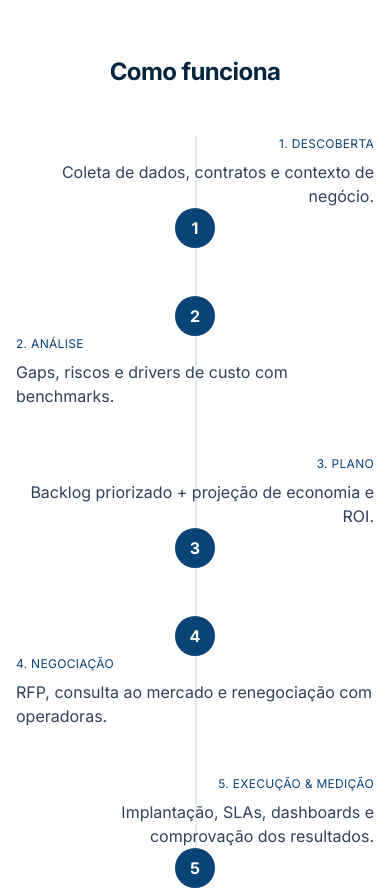
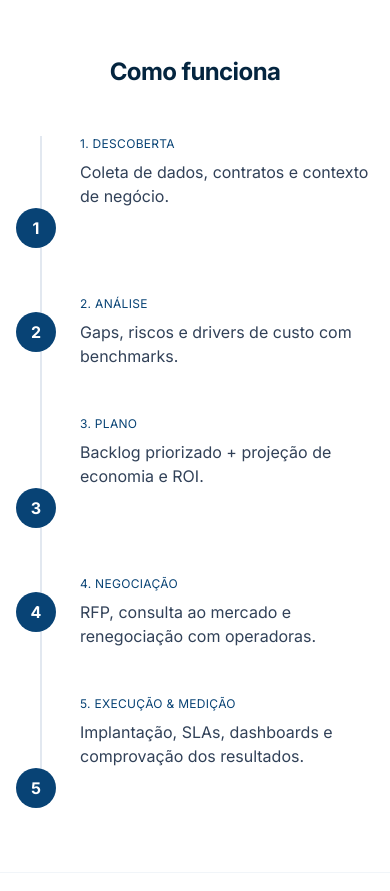
Before and after one commit to moAI-Tech/moAI-Home, a website: page dist/consultoria.html in a window 390 px wide. Shown: the part 2380-3271 px from the top of the page. Drawn offline with Linux system fonts and the light colour scheme.

Commit message:
refactor: improve HTML structure and comments for clarity

```diff
--- a/dist/consultoria.html
+++ b/dist/consultoria.html
@@ -18,7 +18,6 @@
   <meta property="og:site_name" content="moAI TECH" />
   <meta name="twitter:card" content="summary_large_image" />
 
-  <!-- Título e descrição -->
   <title>Consultoria em Telecom — moAI TECH</title>
   <meta name="description"
     content="Consultoria em Telecom para mapear, otimizar e reduzir custos. Modelo WIN-WIN opcional, com pagamento atrelado à economia comprovada." />
@@ -32,31 +31,30 @@
   <meta name="apple-mobile-web-app-title" content="moAI TECH" />
   <link rel="manifest" href="/assets/favicon.ico/site.webmanifest" />
 
-  <!-- Fontes (se usar Google Fonts) -->
+  <!-- Fonte -->
   <link rel="preconnect" href="https://fonts.googleapis.com" />
   <link rel="preconnect" href="https://fonts.gstatic.com" crossorigin />
   <link href="https://fonts.googleapis.com/css2?family=Inter:wght@400;500;600;700;800&display=swap" rel="stylesheet" />
 
-  <!-- Tailwind (bundle compilado) -->
+  <!-- Tailwind -->
   <link rel="stylesheet" href="./assets/styles.css" />
 
-  <!-- Estilos específicos da página -->
+  <!-- Estilos específicos -->
   <style>
     body {
-      background: radial-gradient(1100px 520px at 100% -50%,
-          rgba(8, 67, 117, 0.06),
-          transparent);
+      background: radial-gradient(1100px 520px at 100% -50%, rgba(8, 67, 117, .06), transparent);
     }
 
     .card {
-      box-shadow: 0 8px 28px rgba(8, 67, 117, 0.08);
+      box-shadow: 0 8px 28px rgba(8, 67, 117, .08);
     }
 
-    /* Timeline */
+    /* ===== Timeline ===== */
     .timeline {
       position: relative;
     }
 
+    /* linha central */
     .timeline::before {
       content: "";
       position: absolute;
@@ -65,26 +63,65 @@
       bottom: 0;
       width: 2px;
       background: #e2e8f0;
+      /* slate-200 */
       transform-origin: top;
       transform: scaleY(0);
-      animation: timelineGrow .7s ease-out forwards;
+      transition: transform .7s ease-out;
     }
 
-    @keyframes timelineGrow {
-      to {
+    /* ativa animação quando entra em viewport */
+    .timeline.is-visible::before {
       transform: scaleY(1);
+    }
+
+    /* Mobile: linha à esquerda, dot alinhado, texto à direita */
+    @media (max-width: 767px) {
+      .timeline::before {
+        left: 1.5rem;
+      }
+
+      /* 24px */
+      .timeline ol {
+        gap: 2rem;
+      }
+
+      .timeline li {
+        display: grid;
+        grid-template-columns: 3rem 1fr;
+        /* coluna do dot + coluna do texto */
+        align-items: center;
+        column-gap: 1rem;
+      }
+
+      /* qualquer bloco que não seja o dot vira texto na coluna 2 */
+      .timeline li>div:not(.dot) {
+        grid-column: 2;
+        text-align: left !important;
+        padding: 0 !important;
+      }
+
+      /* dot fica na coluna 1 */
+      .timeline li>.dot {
+        grid-column: 1;
+        margin: 0;
+        /* remove mx-auto */
+      }
+
+      /* esconde os placeholders "hidden md:block" no mobile (garantia extra) */
+      .timeline li>.hidden {
+        display: none;
       }
     }
 
+    /* Acessibilidade: respeita preferência por menos animação */
     @media (prefers-reduced-motion: reduce) {
       .timeline::before {
-        animation: none;
+        transition: none;
         transform: none;
       }
     }
   </style>
 </head>
-
 
 <body class="min-h-screen text-slate-800">
   <!-- Header -->
@@ -124,7 +161,7 @@
   </header>
 
   <main>
-    <!-- Hero: proposta clara + prova social -->
+    <!-- Hero -->
     <section class="bg-gradient-to-b from-white to-brand-50/40">
       <div class="mx-auto max-w-7xl px-4 py-16 grid gap-8 md:grid-cols-2 items-center">
         <div>
@@ -150,7 +187,7 @@
           <p class="mt-3 text-xs text-slate-500">* Diagnóstico inicial sem custo e sem vínculo.</p>
         </div>
 
-        <!-- KPIs/Provas -->
+        <!-- KPIs -->
         <div class="grid grid-cols-2 gap-4">
           <div class="rounded-2xl bg-white p-5 border border-slate-100 card">
             <div class="text-2xl font-extrabold text-brand-800">30–40%</div>
@@ -172,7 +209,7 @@
       </div>
     </section>
 
-    <!-- O que está incluso (frentes de atuação) -->
+    <!-- O que fazemos -->
     <section class="mx-auto max-w-7xl px-4 py-16">
       <header class="mb-8">
         <h2 class="text-2xl md:text-3xl font-bold tracking-tight text-brand-900">O que fazemos na prática</h2>
@@ -216,17 +253,14 @@
         </div>
         <div class="rounded-2xl border border-slate-100 bg-white p-6 card">
           <h3 class="font-semibold text-slate-900">Independência Total</h3>
-          <p class="mt-3 text-sm text-slate-600">
-            Não somos associados a nenhuma operadora. Indicamos apenas o que <strong>melhor atende</strong> em preço e
-            qualidade para o seu caso.
+          <p class="mt-3 text-sm text-slate-600">Não somos associados a nenhuma operadora. Indicamos apenas o que
+            <strong>melhor atende</strong> em preço e qualidade para o seu caso.
           </p>
         </div>
         <div class="rounded-2xl border border-slate-100 bg-white p-6 card">
           <h3 class="font-semibold text-slate-900">Modelo WIN‑WIN (opcional)</h3>
-          <p class="mt-3 text-sm text-slate-600">
-            Se preferir, trabalhamos por <strong>success fee</strong>: você só paga após a <strong>comprovação da
-              economia</strong>.
-          </p>
+          <p class="mt-3 text-sm text-slate-600">Se preferir, trabalhamos por <strong>success fee</strong>: você só paga
+            após a <strong>comprovação da economia</strong>.</p>
         </div>
       </div>
       <div class="mt-8">
@@ -236,16 +270,13 @@
       </div>
     </section>
 
-    <!-- Como funciona (linha do tempo com animação) -->
+    <!-- Como funciona (timeline) -->
     <section id="como-funciona" class="bg-white/60 border-y border-slate-100">
       <div class="mx-auto max-w-5xl px-4 py-16">
         <h2 class="text-2xl md:text-3xl font-bold tracking-tight text-brand-900 text-center">Como funciona</h2>
 
         <div class="relative mt-12 timeline">
-          <!-- (sem div da linha; a linha é o ::before do .timeline) -->
-
           <ol class="space-y-12 relative z-10">
-            <!-- Etapa 1 -->
             <li
               class="md:flex items-center reveal opacity-0 translate-y-6 transition duration-700 ease-out transform-gpu">
               <div class="md:w-1/2 md:pr-8 text-right">
@@ -258,7 +289,6 @@
               <div class="hidden md:block md:w-1/2"></div>
             </li>
 
-            <!-- Etapa 2 -->
             <li
               class="md:flex items-center reveal opacity-0 translate-y-6 transition duration-700 ease-out transform-gpu">
               <div class="hidden md:block md:w-1/2"></div>
@@ -271,7 +301,6 @@
               </div>
             </li>
 
-            <!-- Etapa 3 -->
             <li
               class="md:flex items-center reveal opacity-0 translate-y-6 transition duration-700 ease-out transform-gpu">
               <div class="md:w-1/2 md:pr-8 text-right">
@@ -284,7 +313,6 @@
               <div class="hidden md:block md:w-1/2"></div>
             </li>
 
-            <!-- Etapa 4 -->
             <li
               class="md:flex items-center reveal opacity-0 translate-y-6 transition duration-700 ease-out transform-gpu">
               <div class="hidden md:block md:w-1/2"></div>
@@ -297,7 +325,6 @@
               </div>
             </li>
 
-            <!-- Etapa 5 -->
             <li
               class="md:flex items-center reveal opacity-0 translate-y-6 transition duration-700 ease-out transform-gpu">
               <div class="md:w-1/2 md:pr-8 text-right">
@@ -314,7 +341,7 @@
       </div>
     </section>
 
-    <!-- Benefícios para o cliente -->
+    <!-- Benefícios -->
     <section class="mx-auto max-w-7xl px-4 py-16">
       <h2 class="text-2xl md:text-3xl font-bold tracking-tight text-brand-900">Benefícios para sua empresa</h2>
       <div class="mt-8 grid gap-6 md:grid-cols-3">
@@ -342,7 +369,7 @@
       </div>
     </section>
 
-    <!-- FAQ curto -->
+    <!-- FAQ -->
     <section class="mx-auto max-w-7xl px-4 pb-16">
       <h2 class="text-2xl md:text-3xl font-bold tracking-tight text-brand-900">Perguntas frequentes</h2>
       <div class="mt-8 grid gap-6 md:grid-cols-2">
@@ -355,9 +382,8 @@
               <path stroke-linecap="round" stroke-linejoin="round" stroke-width="2" d="M19 9l-7 7-7-7" />
             </svg>
           </summary>
-          <p class="mt-2 text-sm text-slate-600">
-            Sim, é opcional. No modelo WIN‑WIN o pagamento acontece apenas após a <strong>comprovação da
-              economia</strong>.
+          <p class="mt-2 text-sm text-slate-600">Sim, é opcional. No modelo WIN‑WIN o pagamento acontece apenas após a
+            <strong>comprovação da economia</strong>.
           </p>
         </details>
         <details class="group rounded-2xl border border-slate-200 bg-white p-6 open:shadow-soft">
@@ -369,10 +395,8 @@
               <path stroke-linecap="round" stroke-linejoin="round" stroke-width="2" d="M19 9l-7 7-7-7" />
             </svg>
           </summary>
-          <p class="mt-2 text-sm text-slate-600">
-            <strong>Não.</strong> Somos independentes e indicamos somente soluções que melhor atendam ao seu caso em
-            preço e qualidade.
-          </p>
+          <p class="mt-2 text-sm text-slate-600"><strong>Não.</strong> Somos independentes e indicamos somente soluções
+            que melhor atendam ao seu caso em preço e qualidade.</p>
         </details>
       </div>
       <div class="mt-10">
@@ -392,7 +416,6 @@
     // Ano no footer
     document.getElementById('y').textContent = new Date().getFullYear();
 
-    // Toggle do menu mobile
     function toggleMenu() {
       const mnav = document.getElementById('mnav');
       const btn = document.getElementById('menuBtn');
@@ -403,6 +426,22 @@
 
     (function () {
       const prefersReduced = window.matchMedia('(prefers-reduced-motion: reduce)').matches;
+
+      // Ativa animação da linha quando a timeline entra em viewport
+      const tl = document.querySelector('#como-funciona .timeline');
+      if (tl && !prefersReduced) {
+        const obsLine = new IntersectionObserver((entries) => {
+          entries.forEach(e => {
+            if (e.isIntersecting) {
+              tl.classList.add('is-visible');
+              obsLine.disconnect();
+            }
+          });
+        }, { threshold: 0.15 });
+        obsLine.observe(tl);
+      } else if (tl) {
+        tl.classList.add('is-visible'); // sem animação, mas mostra a linha
+      }
 
       // Itens: fade + slide + pop do marcador
       const items = document.querySelectorAll('#como-funciona .reveal');
@@ -417,8 +456,7 @@
         return;
       }
 
-      const io = new IntersectionObserver(
-        (entries) => {
+      const io = new IntersectionObserver((entries) => {
         entries.forEach((entry) => {
           if (entry.isIntersecting) {
             const el = entry.target;
@@ -434,9 +472,7 @@
             io.unobserve(el);
           }
         });
-        },
-        { threshold: 0.2 }
-      );
+      }, { threshold: 0.2 });
 
       items.forEach((el) => io.observe(el));
     })();
```
Lines whose indentation alone changed are shown as unchanged.
